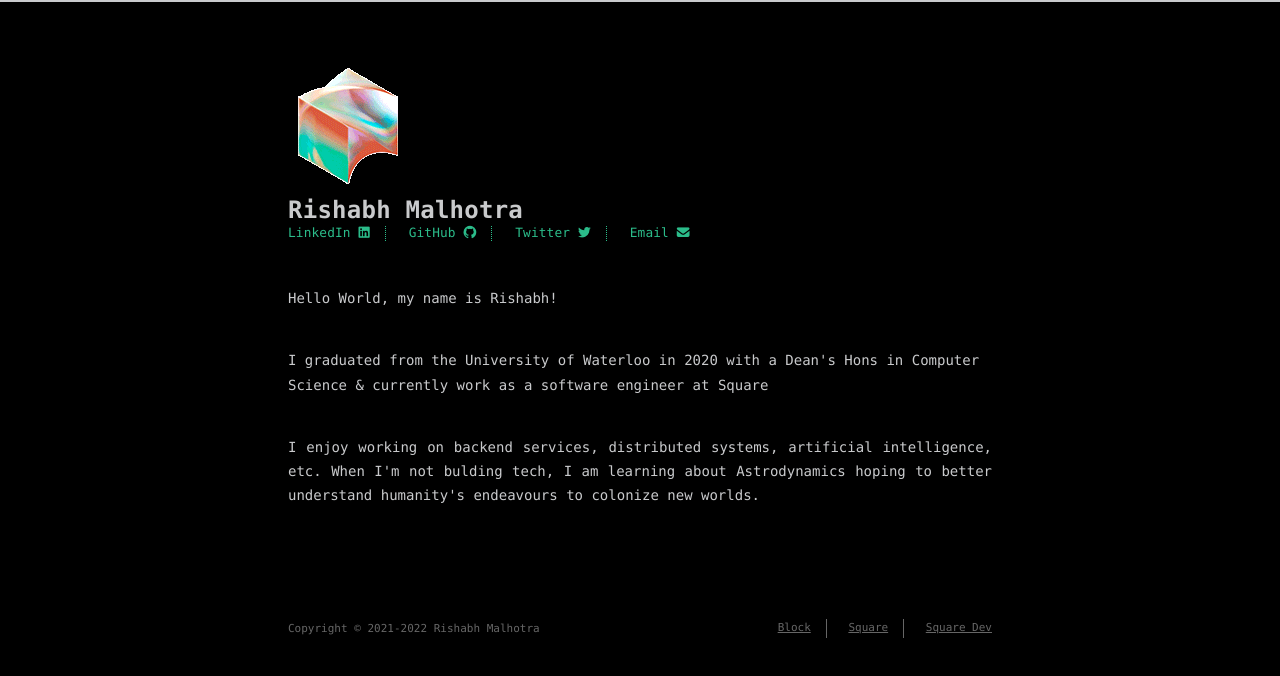
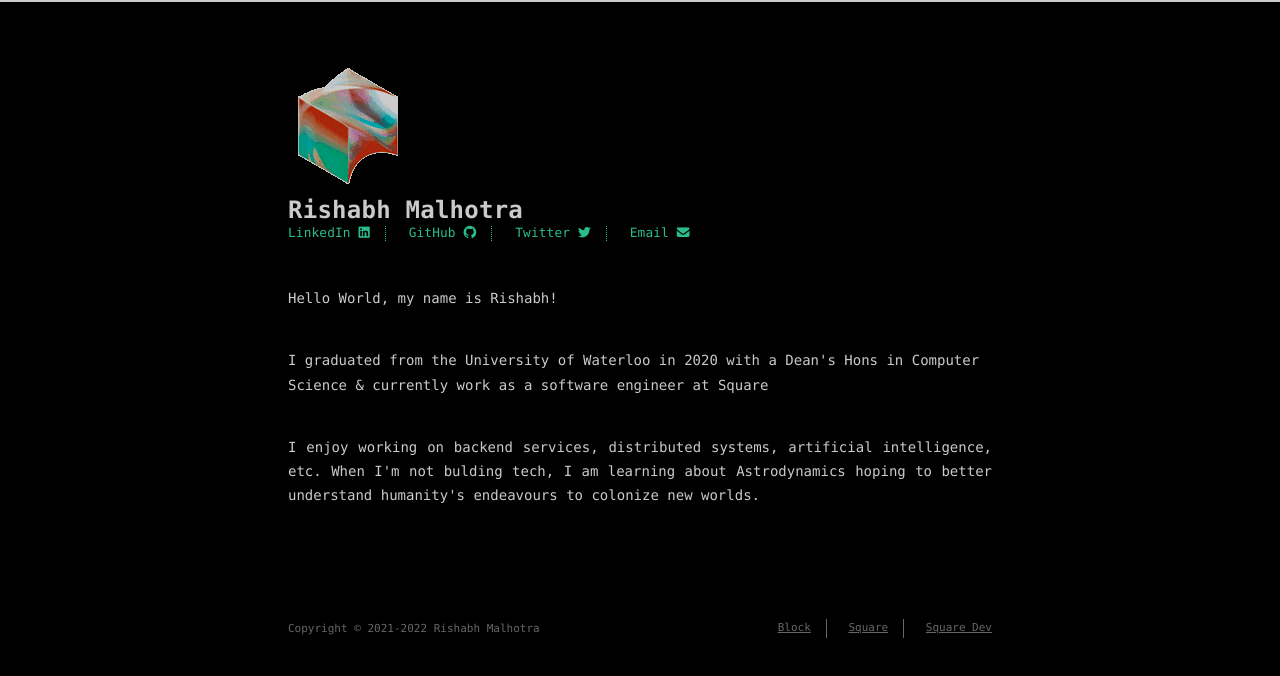
Before and after one commit to rishabhmalhotra/personalwebsite, a plain HTML site: page index.html in a window 1280 px wide. Drawn offline with Linux system fonts and the light colour scheme.

Commit message:
reduced block gif brightness

```diff
--- a/index.html
+++ b/index.html
@@ -38,7 +38,7 @@
                 <a href="/">
                     <div style="float:inherit">
                         <a href="https://www.block.xyz">
-                            <img class="block.gif" src="/images/block.gif">
+                            <img class="block-brightness-low.gif" src="/images/block-brightness-low.gif">
                         </a>
                     </div>
                     <div id="title">
```
Also changed, not shown: images/block-brightness-low.gif (added).
